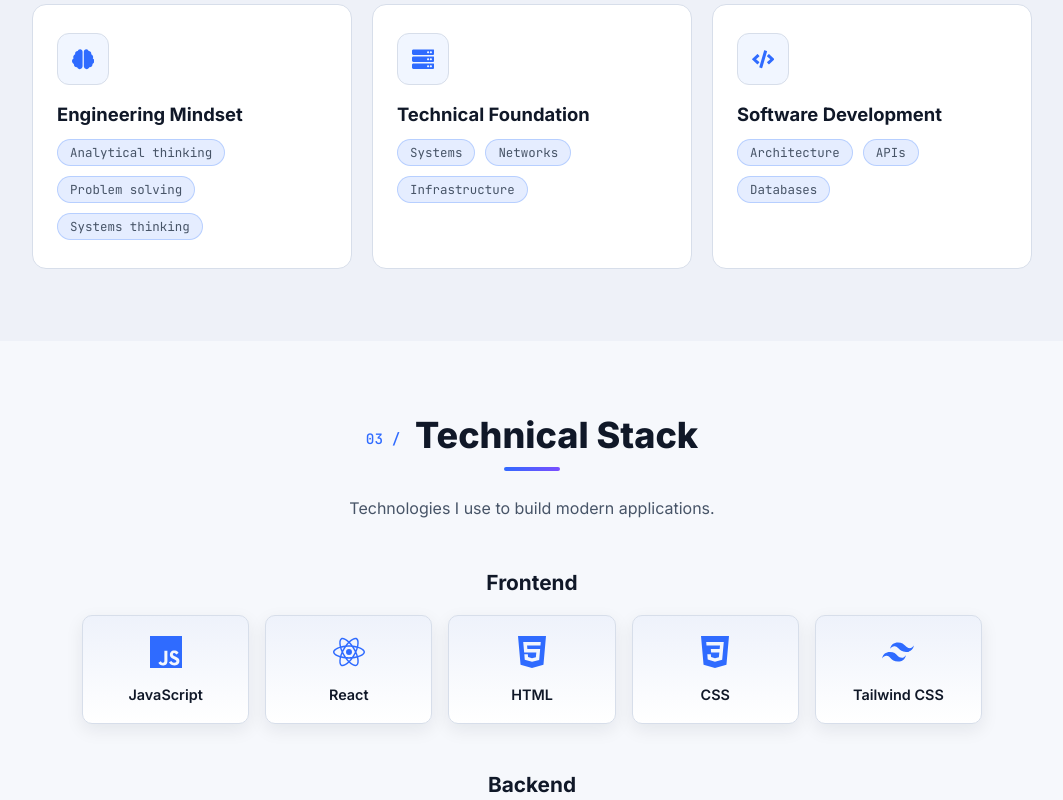
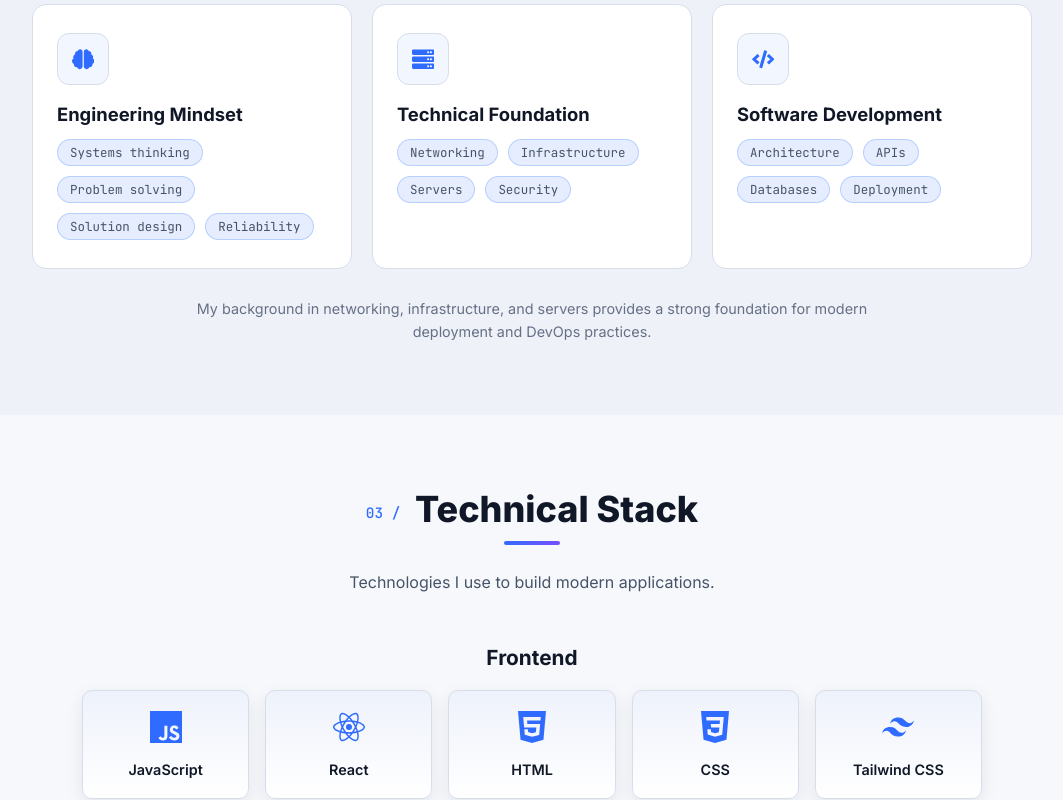
Before and after one commit to AlexandroCamacho1000/alejandrocamachodev, a React (Vite) app: page / in a window 1280 px wide. Shown: the part 2720-3520 px from the top of the page, without its empty margins (108-1171 px from the left). Built offline with nearby package versions, Linux system fonts and the light colour scheme.

Commit message:
polish: engineering narrative (mindset/foundation/deployment tags), DevOps note, AI-assisted chip

```diff
--- a/src/components/EngineeringBackground/EngineeringBackground.css
+++ b/src/components/EngineeringBackground/EngineeringBackground.css
@@ -71,3 +71,12 @@
     grid-template-columns: 1fr;
   }
 }
+
+.background-note {
+  margin: 28px auto 0;
+  max-width: 720px;
+  text-align: center;
+  color: var(--text-muted);
+  font-size: 0.9rem;
+  line-height: 1.6;
+}
--- a/src/components/EngineeringBackground/EngineeringBackground.jsx
+++ b/src/components/EngineeringBackground/EngineeringBackground.jsx
@@ -38,6 +38,8 @@ function EngineeringBackground() {
             </div>
           ))}
         </div>
+
+        <p className="background-note">{t('background.note')}</p>
       </div>
     </section>
   );
--- a/src/components/Skills/Skills.jsx
+++ b/src/components/Skills/Skills.jsx
@@ -14,7 +14,7 @@ import {
   SiGithub,
   SiDocker,
 } from 'react-icons/si';
-import { FaServer, FaDatabase } from 'react-icons/fa';
+import { FaServer, FaDatabase, FaRobot } from 'react-icons/fa';
 import { useLanguage } from '../../i18n/useLanguage';
 import { useReveal } from '../../hooks/useReveal';
 
@@ -63,6 +63,7 @@ function Skills() {
         { nameKey: 'skills.cloud.github', icon: <SiGithub /> },
         { nameKey: 'skills.cloud.aws', icon: <SiAmazonwebservices /> },
         { nameKey: 'skills.cloud.docker', icon: <SiDocker /> },
+        { nameKey: 'skills.cloud.ai', icon: <FaRobot /> },
       ],
     },
   ];
--- a/src/i18n/translations.js
+++ b/src/i18n/translations.js
@@ -24,18 +24,20 @@ const translations = {
     background: {
       title: "Applying Engineering to Software Development",
       subtitle: "Building software with an engineering mindset.",
+      note:
+        "My background in networking, infrastructure, and servers provides a strong foundation for modern deployment and DevOps practices.",
       blocks: [
         {
           title: "Engineering Mindset",
-          tags: ["Analytical thinking", "Problem solving", "Systems thinking"],
+          tags: ["Systems thinking", "Problem solving", "Solution design", "Reliability"],
         },
         {
           title: "Technical Foundation",
-          tags: ["Systems", "Networks", "Infrastructure"],
+          tags: ["Networking", "Infrastructure", "Servers", "Security"],
         },
         {
           title: "Software Development",
-          tags: ["Architecture", "APIs", "Databases"],
+          tags: ["Architecture", "APIs", "Databases", "Deployment"],
         },
       ],
     },
@@ -127,6 +129,7 @@ const translations = {
         github: "GitHub",
         aws: "AWS",
         docker: "Docker",
+        ai: "AI-Assisted Development",
       },
     },
     journey: {
@@ -205,18 +208,20 @@ const translations = {
     background: {
       title: "Aplicando Ingeniería al Desarrollo de Software",
       subtitle: "Construyendo software con mentalidad de ingeniero.",
+      note:
+        "Mi experiencia en redes, infraestructura y servidores me proporciona una base sólida para el despliegue moderno y las prácticas DevOps.",
       blocks: [
         {
           title: "Mentalidad de Ingeniería",
-          tags: ["Pensamiento analítico", "Resolución de problemas", "Pensamiento sistémico"],
+          tags: ["Pensamiento sistémico", "Resolución de problemas", "Diseño de soluciones", "Confiabilidad"],
         },
         {
           title: "Fundamentos Técnicos",
-          tags: ["Sistemas", "Redes", "Infraestructura"],
+          tags: ["Redes", "Infraestructura", "Servidores", "Seguridad"],
         },
         {
           title: "Desarrollo de Software",
-          tags: ["Arquitectura", "APIs", "Bases de datos"],
+          tags: ["Arquitectura", "APIs", "Bases de datos", "Deployment"],
         },
       ],
     },
@@ -308,6 +313,7 @@ const translations = {
         github: "GitHub",
         aws: "AWS",
         docker: "Docker",
+        ai: "Desarrollo Asistido por IA",
       },
     },
     journey: {
```
